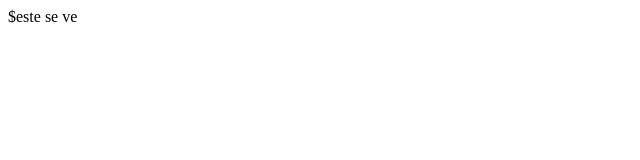
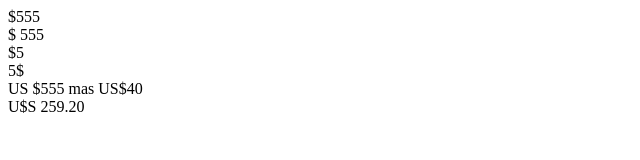
Before and after one commit to FrancoDalla/extensionDP-hidden_costs, a browser extension: page test.html in a window 1280 px wide. Shown: the whole page, without its empty margins (0-640 px from the left). Drawn offline with Linux system fonts and the light colour scheme.

Commit message:
Refactorización y cambios en las paginas de testeo
Se hicieron cambios en el código javascript como:
  > Volví a agregar los console.log de los array porque me di cuenta de que si no no iba a poder ver como estaba funcionado.
  > Saque el cambio del color del background de los precios no visibles porque no tenían sentido.
En las paginas de testeo decidí agregar cambios al css para que cada span se imprimiera uno arriba de otro y ademas decidí cambiar las cadenas de texto que estaba usando para probar.

```diff
--- a/style.css
+++ b/style.css
@@ -1,3 +1,7 @@
+body{
+    display:flex;
+    flex-direction: column;
+}
 .oculto{
     display:none;
 }
--- a/test.html
+++ b/test.html
@@ -2,6 +2,13 @@
 <head>
 <link rel="stylesheet" href="./style.css">
 </head>
-<span class="oculto">$este no se ve </span>
-<span>$este se ve </span>
+<body>
+    <span class="oculto">$555 </span>
+    <span>$555</span>
+    <span>$ 555</span>
+    <span>$5</span>
+    <span>5$</span>
+    <span>US $555 mas US$40</span>
+    <span>U$S 259.20</span>
+</body>
 </html>
```
Also changed, not shown: dp.js (+9 -1 lines).
